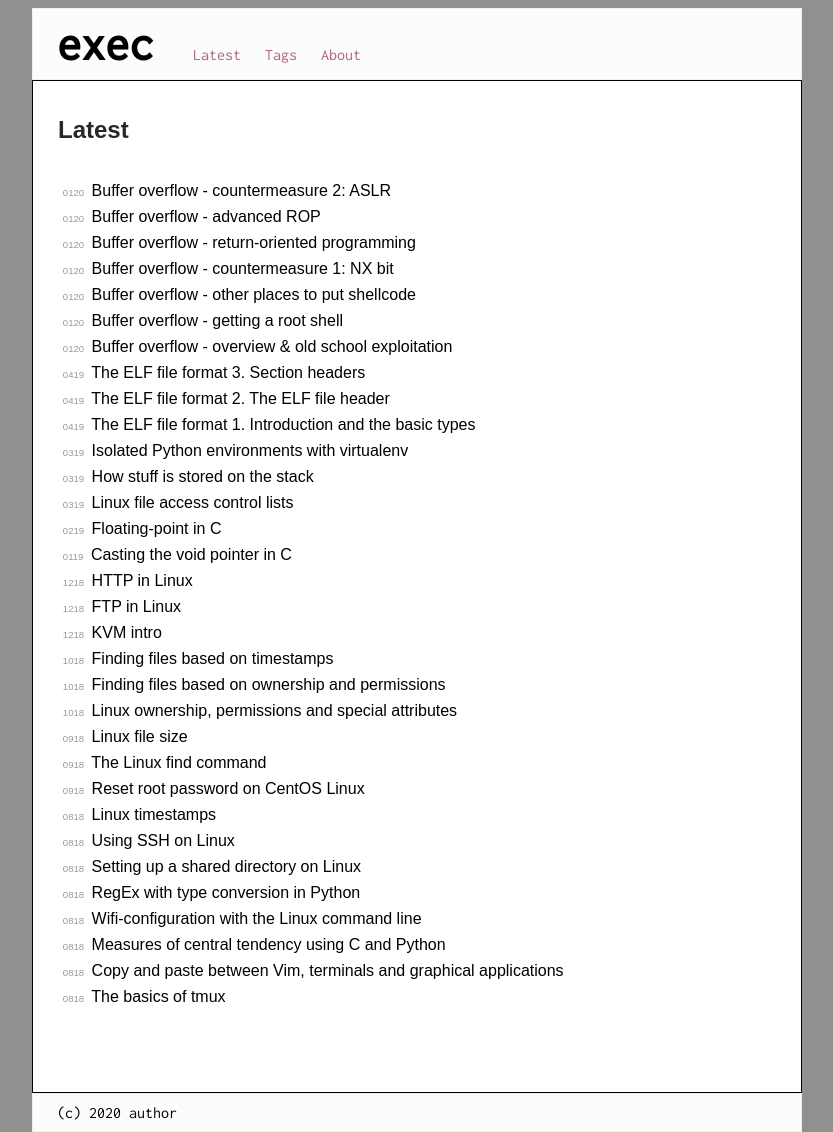
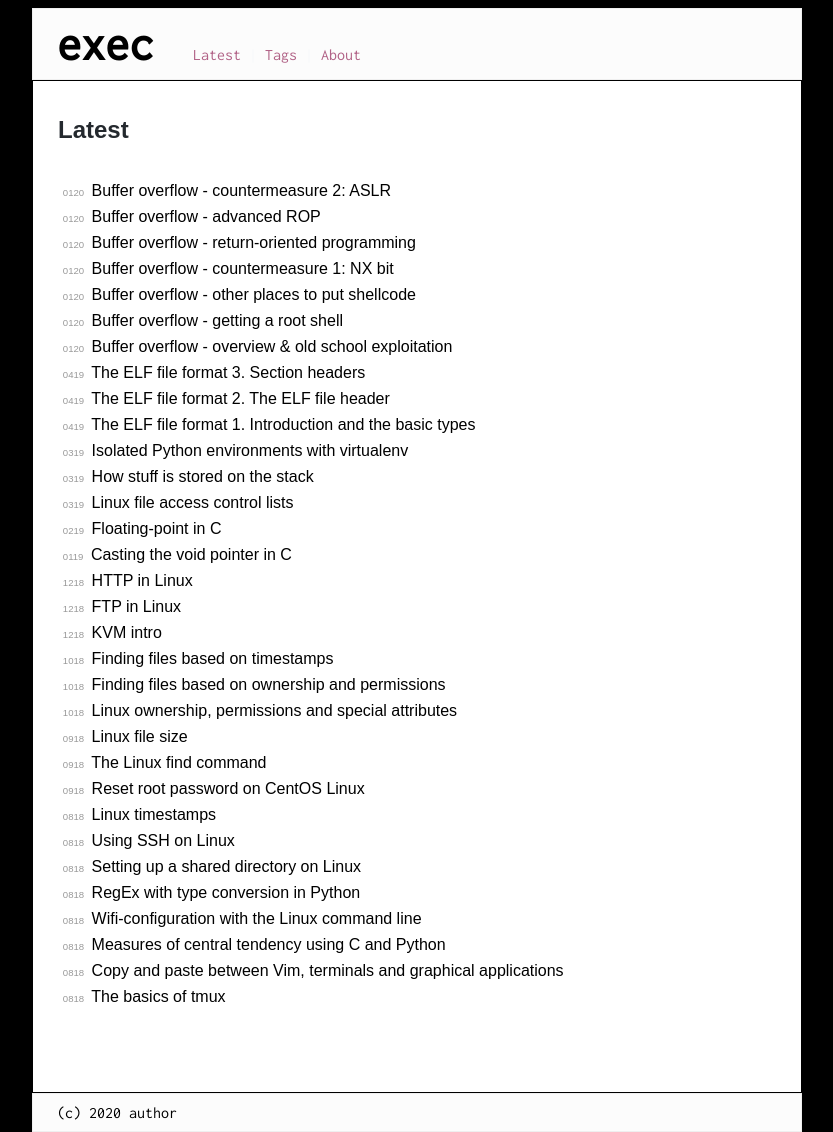
Before and after one commit to execas/execas.github.io, a Jekyll site: the page built from index.html, in a window 1280 px wide. Shown: the whole page, without its empty margins (223-1056 px from the left). Built offline with Jekyll 4.4.1, drawn with Linux system fonts in a browser that asks for light colours.

Commit message:
Update execas.css

```diff
--- a/css/execas.css
+++ b/css/execas.css
@@ -9,7 +9,7 @@ body {
      font-weight: 400;
      color: #24292e;
      font-size: 16px;
-     background-color: #909090;
+     background-color: #000000;
 }
 
 #wrapper {
```
